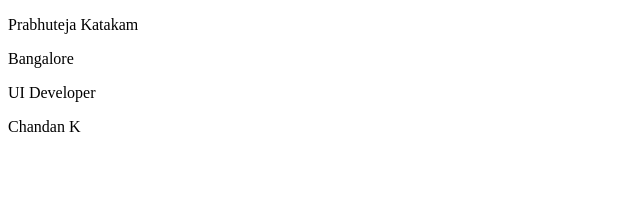
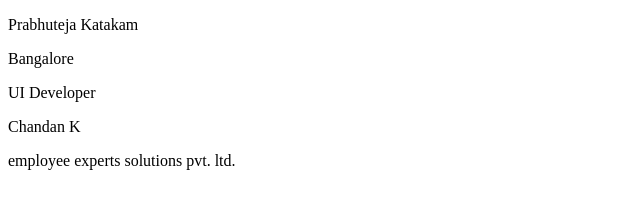
Before and after one commit to prabhuteja143/UI-Workshop, a plain HTML site: page index.html in a window 1280 px wide. Shown: the whole page, without its empty margins (0-640 px from the left). Drawn offline with Linux system fonts and the light colour scheme.

Commit message:
added org name

```diff
--- a/index.html
+++ b/index.html
@@ -11,5 +11,7 @@
     <p>Bangalore</p>
     <p>UI Developer</p>
     <p>Chandan K</p>
+    <p>employee experts    solutions pvt. ltd.</p>
+
 </body>
 </html>
```
